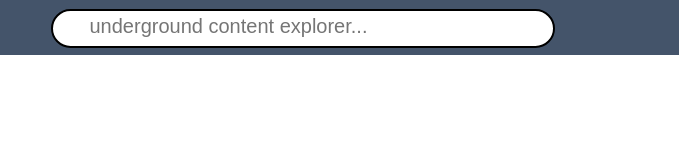
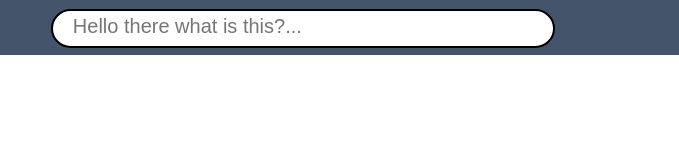
Before and after one commit to sizwembatha/cradle, a plain HTML site: page index.html in a window 1280 px wide. Shown: the full height of the page, 126-805 px from the left. Drawn offline with Linux system fonts and the light colour scheme; some icons are missing.

```diff
--- a/index.html
+++ b/index.html
@@ -16,7 +16,7 @@
 					<ul>
 						<li>
 							<form>
-								<input type="text" placeholder="   underground content explorer..." class="searchbox">
+								<input type="text" placeholder="Hello there what is this?..." class="searchbox">
 							</form>
 						</li>
 							<li>
```
